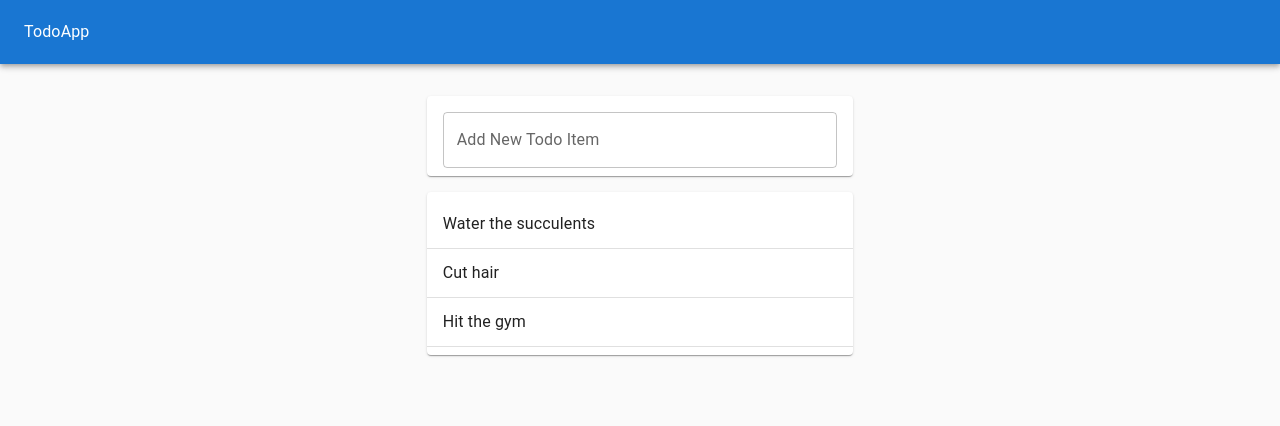
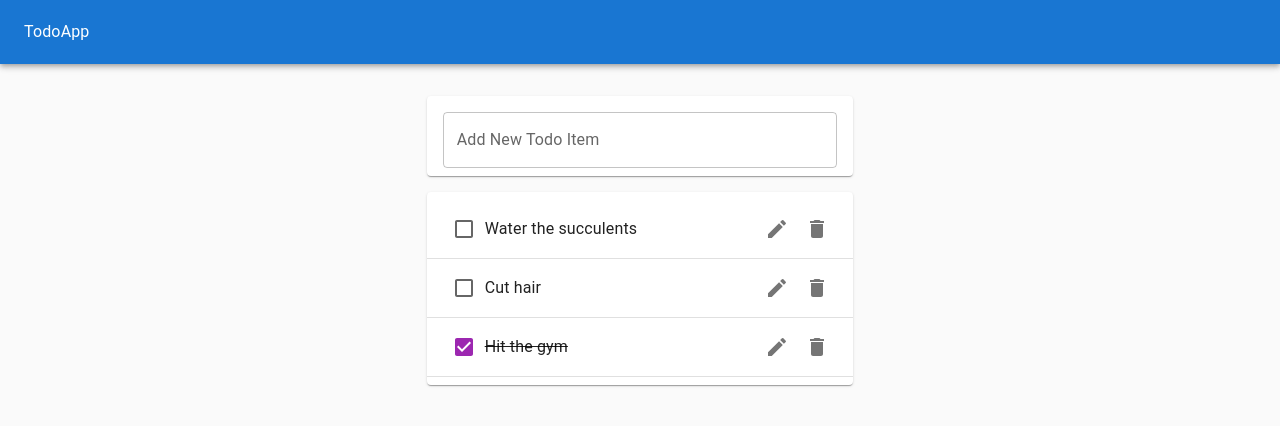
Before and after one commit to folkg/simple-react-todo, a React (Create React App) app: page / in a window 1280 px wide. Shown: the top 426 px of the page. Built offline with nearby package versions, Linux system fonts and the light colour scheme.

Commit message:
replace plain text todo item with new component

```diff
--- a/src/TodoApp.js
+++ b/src/TodoApp.js
@@ -7,7 +7,7 @@ function TodoApp() {
     const defaultTodos = [
         { id: 1, task: "Water the succulents", completed: false },
         { id: 2, task: "Cut hair", completed: false },
-        { id: 3, task: "Hit the gym", completed: false },
+        { id: 3, task: "Hit the gym", completed: true },
     ];
     const [todoItems, setTodoItems] = useState(defaultTodos);
 
--- a/src/TodoItem.js
+++ b/src/TodoItem.js
@@ -1,9 +1,23 @@
-import React from 'react'
+import React from 'react';
+import { ListItem, ListItemText, Checkbox, IconButton, ListItemSecondaryAction } from '@mui/material/';
+import { Delete, Edit } from '@mui/icons-material';
 
-function TodoItem() {
+function TodoItem(props) {
+    const { id, task, completed } = props.todo;
     return (
-        <div>TodoItem</div>
-    )
+        <ListItem key={id}>
+            <Checkbox checked={completed} color='secondary' />
+            <ListItemText style={{ textDecoration: completed && 'line-through' }}>{task} </ListItemText>
+            <ListItemSecondaryAction>
+                <IconButton aria-label="Edit">
+                    <Edit />
+                </IconButton>
+                <IconButton aria-label="Delete">
+                    <Delete />
+                </IconButton>
+            </ListItemSecondaryAction>
+        </ListItem>
+    );
 }
 
 export default TodoItem
--- a/src/TodoList.js
+++ b/src/TodoList.js
@@ -1,5 +1,6 @@
 import React from 'react'
-import { Paper, List, ListItem, ListItemText, Divider } from '@mui/material/';
+import { Paper, List, Divider } from '@mui/material/';
+import TodoItem from './TodoItem';
 
 function TodoList(props) {
     return (
@@ -7,9 +8,7 @@ function TodoList(props) {
             <List>
                 {props.todoItems.map(t => (
                     <>
-                        <ListItem key={t.id}>
-                            <ListItemText>{t.task}</ListItemText>
-                        </ListItem>
+                        <TodoItem todo={t} />
                         <Divider />
                     </>
                 ))}
```
